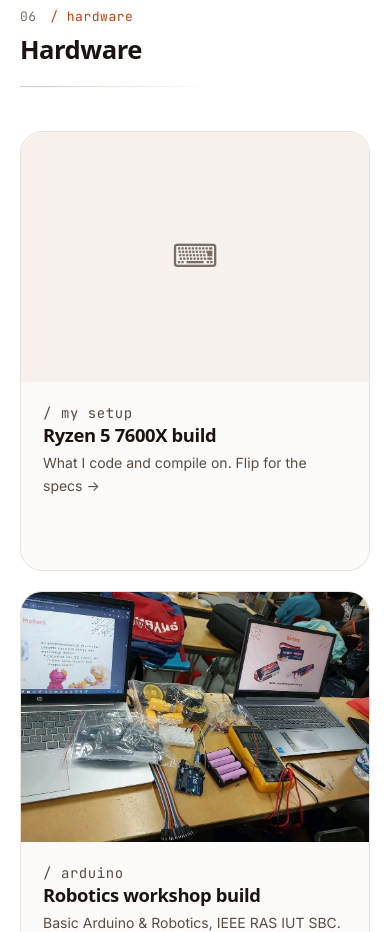
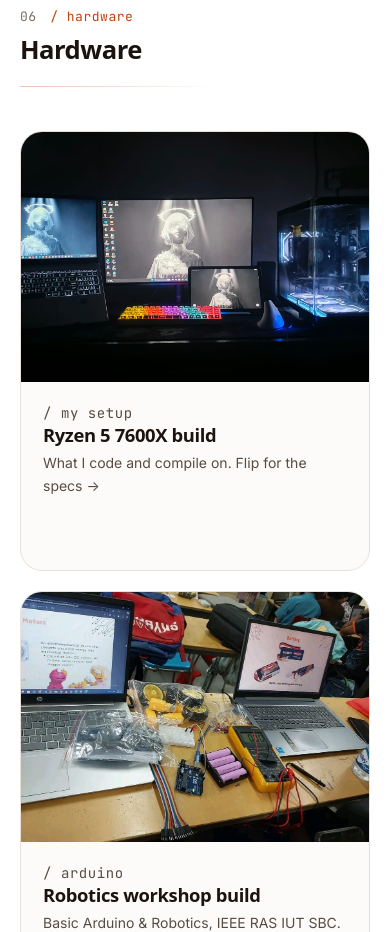
Before and after one commit to Abrar-Faiyaz07/Portfolio_Version_1, a plain HTML site: page index.html in a window 390 px wide. Shown: the part 8280-9212 px from the top of the page. Drawn offline with Linux system fonts and the light colour scheme; animation ran at ten frames a second; a web font is replaced by a local one.

Commit message:
Add PC setup image, initial tablet design plan PDF, and update documentation

```diff
--- a/index.html
+++ b/index.html
@@ -403,9 +403,7 @@
       <div class="flip-outer" data-reveal>
         <div class="flip-inner" id="pc-flip" tabindex="0" role="button" aria-label="Flip to see PC specifications">
           <div class="flip-face front">
-            <div class="flip-media" id="pc-media">
-              <div class="media-placeholder"><span>⌨</span></div>
-            </div>
+            <div class="flip-media" id="pc-media"><img src="uploads/pc-setup.jpeg" alt="Ryzen 5 7600X PC setup build" loading="lazy"></div>
             <div class="flip-text">
               <p class="mono-label">/ my setup</p>
               <h3>Ryzen 5 7600X build</h3>
```
Also changed, not shown: uploads/pc-setup.jpeg (added), 5 other files.
